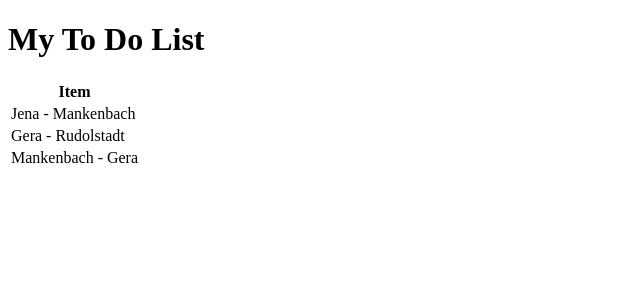
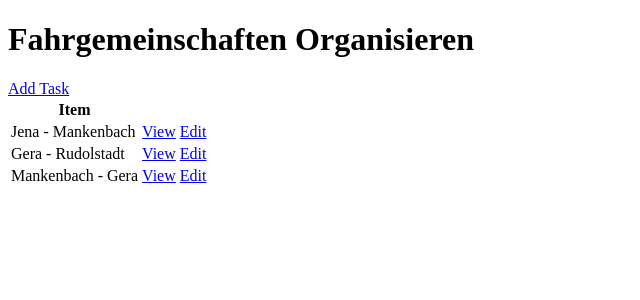
Before and after one commit to FionaButtig/LandratsamtFG, a Django app: page / in a window 1280 px wide. Shown: the top 300 px of the page, without its empty margins (0-640 px from the left). Run offline with Django 3.2, Linux system fonts and the light colour scheme; data comes from the database, SQL or seed files in the repository; both versions use the stored data as it was after the commit.

Commit message:
new views and ways to edit posts

```diff
--- a/Notes.txt
+++ b/Notes.txt
@@ -1,4 +1,4 @@
-around 32:50
+around 50
 
 
 In html:
--- a/base/models.py
+++ b/base/models.py
@@ -16,7 +16,7 @@ class Task(models.Model):
     title = models.CharField(max_length=200)
     # CharField is usually used for shorter simpler stuff and Textfiled for more text
     description = models.TextField(null=True, blank=True)
-    # when the items is first created its probably not completed yet so we want it to be False by default
+    # when the task is first created its probably not completed yet so we want it to be False by default
     complete = models.BooleanField(default=False)
     # auto_now_add basically takes a screenshot of when it was created and just uses that as the creation time
     created = models.DateTimeField(auto_now_add=True)
--- a/base/templates/base/task_list.html
+++ b/base/templates/base/task_list.html
@@ -6,14 +6,20 @@
     <title>Document</title>
 </head>
 <body>
-    <h1>My To Do List</h1>
+    <h1>Fahrgemeinschaften Organisieren</h1>
+    <a href="{% url 'task-create' %}">Add Task</a>
+
     <table>
         <tr>
             <th>Item</th>
+            <th></th>
+            <th></th>
         </tr>
         {% for task in tasks %}
         <tr>
             <td>{{task.title}}</th>
+            <td><a href="{% url 'tasks' task.id %}">View</a></th>
+            <td><a href="{% url 'task-update' task.id %}">Edit</a></th>
         </tr>
         {% empty %}
             <h3>No items in list</h3>
--- a/base/urls.py
+++ b/base/urls.py
@@ -1,9 +1,10 @@
 from django.urls import path
 from . import views
-from .views import TaskList
-from .views import TaskDetail
+from .views import TaskList, TaskDetail, TaskCreate, TaskUpdate
 
 urlpatterns = [
     path('', TaskList.as_view(), name='tasks'),
     path('task/<int:pk>', TaskDetail.as_view(), name='tasks'),
+    path('task-create', TaskCreate.as_view(), name='task-create'),
+    path('task-update/<int:pk>', TaskUpdate.as_view(), name='task-update'),
 ]
--- a/base/views.py
+++ b/base/views.py
@@ -3,15 +3,28 @@ from django.http import HttpResponse
 from django.views.generic.list import ListView
 from django.views.generic.detail import DetailView
 from .models import Task
+from django.views.generic.edit import CreateView, UpdateView, DeleteView
+from django.urls import reverse_lazy
 
 # Create your views here.
 
 class TaskList(ListView):
     model = Task
     # this is so that in the task_list.html file we can use the keyword tasks instead of object_list - for readability
-    context_object_name = "tasks"
+    context_object_name = 'tasks'
 
 class TaskDetail(DetailView):
     model = Task
-    context_object_name = "task"
-    template_name = "base/task.html"
+    context_object_name = 'task'
+    template_name = 'base/task.html'
+
+# neue task erstellen
+class TaskCreate(CreateView):
+    model = Task
+    fields = '__all__' # instead of listing all the fields like 'title, description, etc.' that make up a Task seperately
+    success_url = reverse_lazy('tasks') #after creating an item this line just sends the user back to the homepage list
+
+class TaskUpdate(UpdateView):
+    model = Task
+    fields = '__all__'
+    success_url = reverse_lazy('tasks')
```
Also changed, not shown: base/templates/base/task_form.html (added, +24 -0 lines), db.sqlite3.
